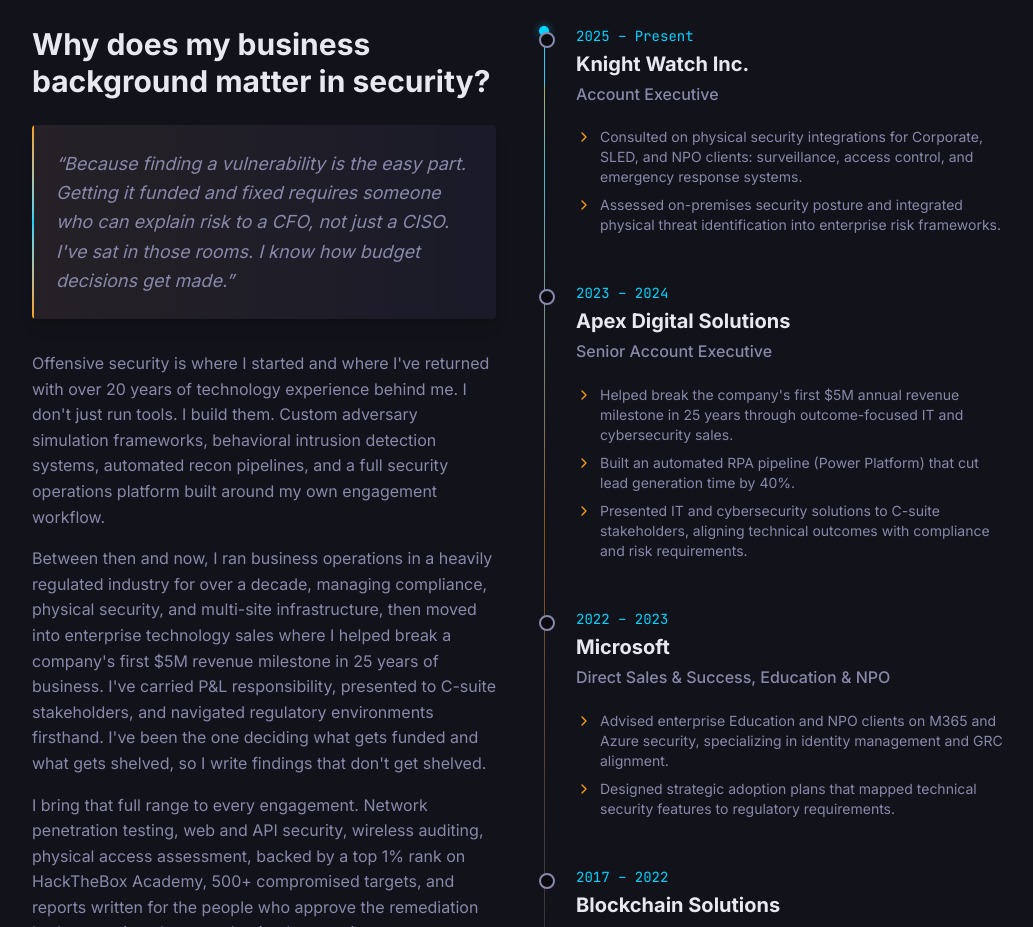
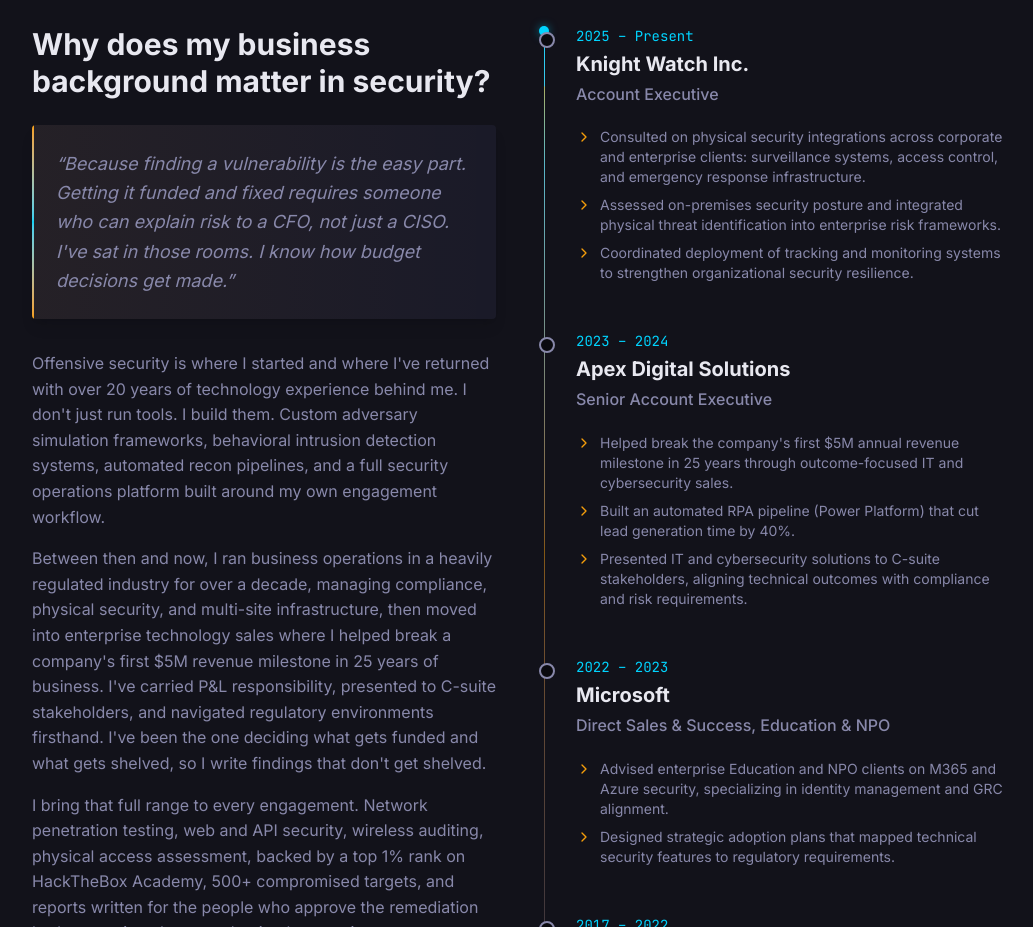
Before and after one commit to src-ta/source, a React (Vite) app: page / in a window 1280 px wide. Shown: the part 3860-4787 px from the top of the page, without its empty margins (120-1153 px from the left). Built offline with nearby package versions, Linux system fonts and the light colour scheme.

Commit message:
Fix Knight Watch description: remove SLED/NPO framing, add monitoring bullet

```diff
--- a/src/data/resume.ts
+++ b/src/data/resume.ts
@@ -317,8 +317,9 @@ export const experience: Experience[] = [
     title: 'Account Executive',
     period: '2025 – Present',
     bullets: [
-      'Consulted on physical security integrations for Corporate, SLED, and NPO clients: surveillance, access control, and emergency response systems.',
+      'Consulted on physical security integrations across corporate and enterprise clients: surveillance systems, access control, and emergency response infrastructure.',
       'Assessed on-premises security posture and integrated physical threat identification into enterprise risk frameworks.',
+      'Coordinated deployment of tracking and monitoring systems to strengthen organizational security resilience.',
     ],
   },
   {
```
